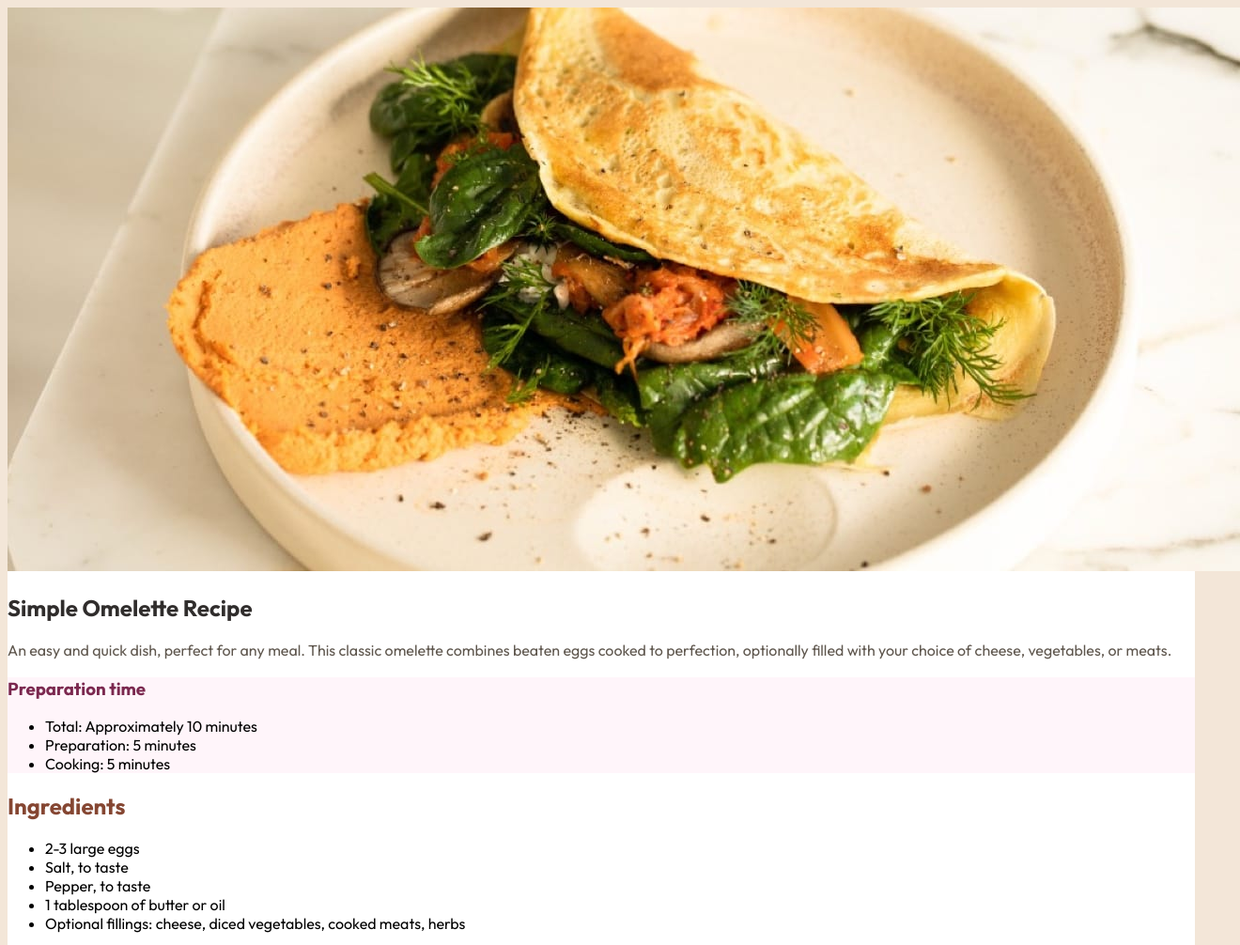
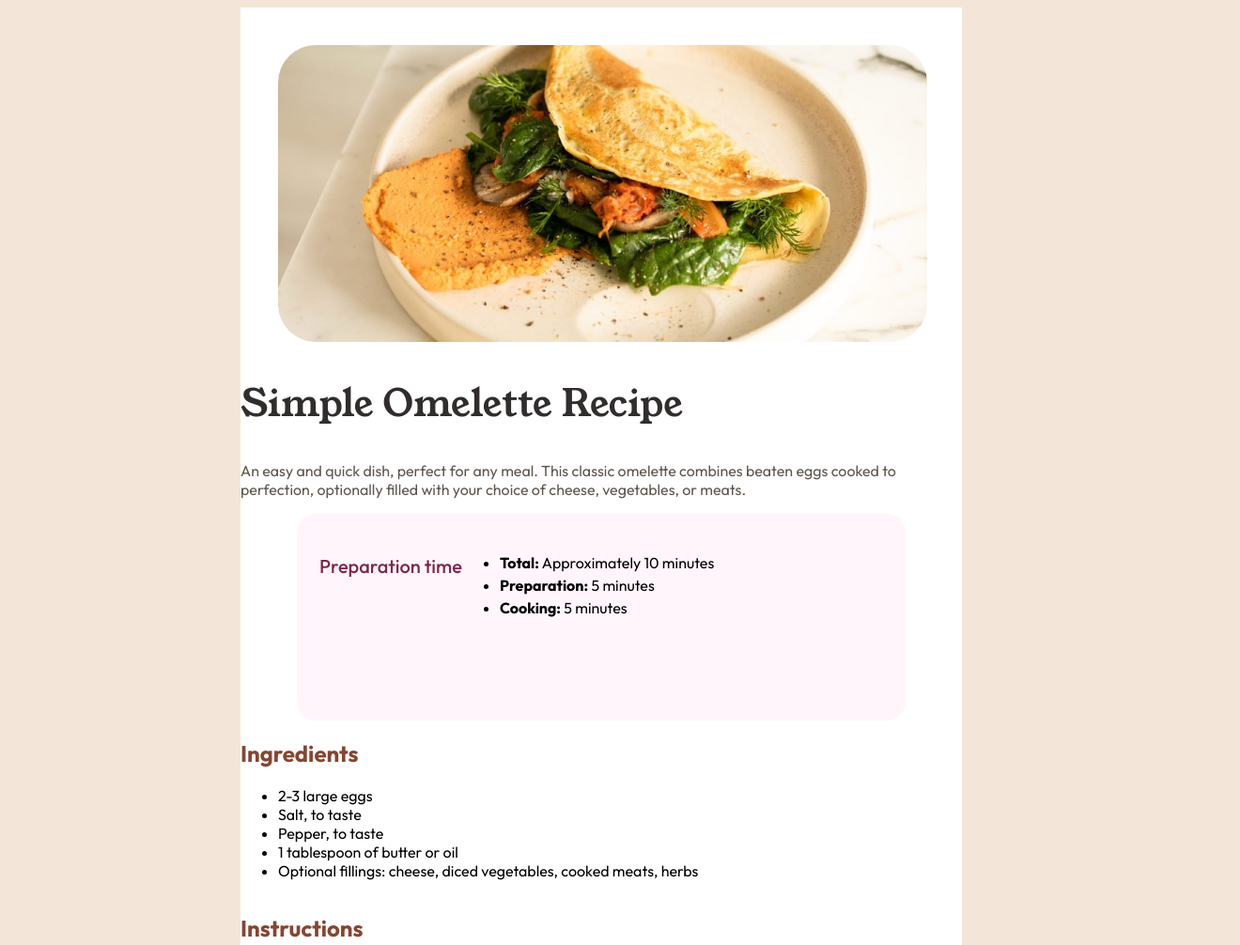
Before and after one commit to flyboy85749/recipe-page, a plain HTML site: page index.html in a window 1280 px wide. Shown: the top 1006 px of the page at 94% size, 1320 px wide, since content can reach past the window. Drawn offline with Linux system fonts and the light colour scheme.

Commit message:
alignment work

```diff
--- a/index.html
+++ b/index.html
@@ -40,7 +40,11 @@
   <body>
     <div class="container">
       <section class="recipe">
-        <img src="./assets/images/image-omelette.jpeg" alt="omelette image" />
+        <img
+          class="omelette"
+          src="./assets/images/image-omelette.jpeg"
+          alt="omelette image"
+        />
         <h1 class="recipe-title">Simple Omelette Recipe</h1>
         <span class="description"
           ><p class="stone-600">
@@ -53,9 +57,9 @@
       <section class="prep">
         <h3 class="prep-time">Preparation time</h3>
         <ul>
-          <li>Total: Approximately 10 minutes</li>
-          <li>Preparation: 5 minutes</li>
-          <li>Cooking: 5 minutes</li>
+          <li><span class="bold">Total:</span> Approximately 10 minutes</li>
+          <li><span class="bold">Preparation:</span> 5 minutes</li>
+          <li><span class="bold">Cooking:</span> 5 minutes</li>
         </ul>
       </section>
       <section class="ingredients">
--- a/main.css
+++ b/main.css
@@ -8,12 +8,36 @@ body {
 }
 
 .container {
-  margin: auto;
-  max-width: 1440px;
+  margin: 0 auto;
+  padding-top: 40px;
+  display: flex;
+  flex-direction: column;
+  justify-content: center;
+  align-content: center;
+  max-width: 768px;
   background-color: hsl(0, 0%, 100%);
 }
 
+.recipe {
+  margin: 0 auto;
+}
+
+.bold {
+  font-weight: bold;
+}
+
+img {
+  max-width: 90%;
+  height: auto;
+  margin-left: 40px;
+  border-radius: 40px;
+}
+
 .recipe-title {
+  font-family: "Young Serif", serif;
+  font-weight: 400;
+  font-style: normal;
+  font-size: 40px;
   color: hsl(24, 5%, 18%);
 }
 
@@ -22,10 +46,21 @@ body {
 }
 
 .prep {
+  display: flex;
+  justify-content: left;
+  align-content: center;
+  max-width: 1440px;
+  height: 172px;
+  margin: 0 60px 0 60px;
+  padding: 24px;
+  line-height: 150%;
   background-color: hsl(330, 100%, 98%);
+  border-radius: 20px;
 }
 
 .prep-time {
+  font-weight: 500;
+  font-size: 20px;
   color: hsl(332, 51%, 32%);
 }
 
```
